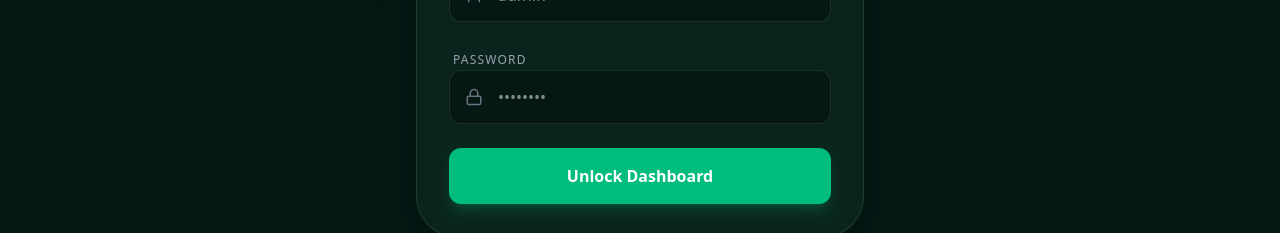
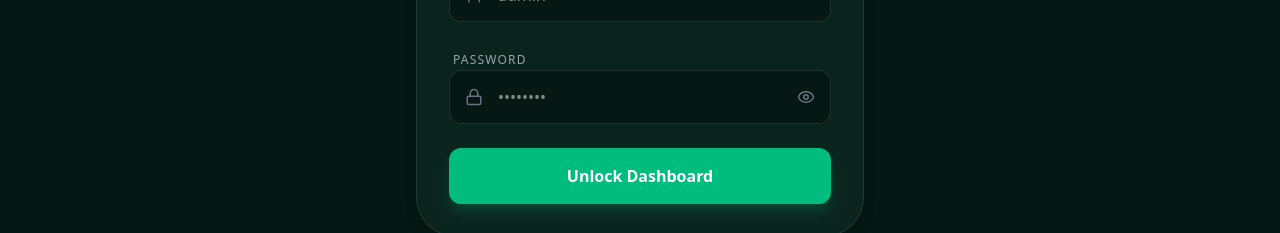
Before and after one commit to iamjitendrasuthar/Freelance-Portfolio, a Next.js app: page /login in a window 1280 px wide. Shown: the part 412-645 px from the top of the page. Built offline with nearby package versions, Linux system fonts and the light colour scheme.

Commit message:
eyeoff and on feature

```diff
--- a/app/globals.css
+++ b/app/globals.css
@@ -51,3 +51,19 @@ select:-webkit-autofill:focus {
   -webkit-text-fill-color: #ffffff !important;
   transition: background-color 5000s ease-in-out 0s;
 }
+
+.login-page-container input:-webkit-autofill,
+.login-page-container input:-webkit-autofill:hover,
+.login-page-container input:-webkit-autofill:focus,
+.login-page-container input:-webkit-autofill:active {
+  -webkit-box-shadow: 0 0 0 100px #051814 inset !important;
+
+  /* 2. Text color strictly white */
+  -webkit-text-fill-color: white !important;
+
+  /* 3. Font properties fix */
+  font-family: inherit !important;
+  font-size: inherit !important;
+
+  transition: background-color 5000s ease-in-out 0s;
+}
--- a/app/login/page.tsx
+++ b/app/login/page.tsx
@@ -3,12 +3,13 @@
 import { useState } from "react";
 import { useRouter } from "next/navigation";
 import { motion } from "framer-motion";
-import { Lock, User, Loader2 } from "lucide-react";
+import { Lock, User, Loader2, Eye, EyeOff } from "lucide-react"; // Eye icons add kiye
 import toast from "react-hot-toast";
 
 const LoginPage = () => {
   const [username, setUsername] = useState("");
   const [password, setPassword] = useState("");
+  const [showPassword, setShowPassword] = useState(false); // Password visibility state
   const [isLoading, setIsLoading] = useState(false);
   const router = useRouter();
 
@@ -25,9 +26,9 @@ const LoginPage = () => {
 
       if (res.ok) {
         toast.success("Welcome back, Admin!");
-        router.push("/admin/projects"); // Redirect to dashboard
+        router.push("/admin/projects");
       } else {
-        toast.error("Ghalat credentials hain!");
+        toast.error("Invalid username or password");
       }
     } catch (err) {
       toast.error("Something went wrong!");
@@ -37,7 +38,7 @@ const LoginPage = () => {
   };
 
   return (
-    <div className="min-h-screen bg-[#051814] flex items-center justify-center p-4 relative overflow-hidden">
+    <div className="login-page-container min-h-screen bg-[#051814] flex items-center justify-center p-4 relative overflow-hidden">
       {/* Background Glows */}
       <div className="absolute top-[-10%] left-[-10%] w-[40%] h-[40%] bg-emerald-500/10 blur-[120px] rounded-full" />
 
@@ -57,6 +58,7 @@ const LoginPage = () => {
         </div>
 
         <form onSubmit={handleLogin} className="space-y-6">
+          {/* Username Field */}
           <div className="space-y-2">
             <label className="text-xs text-gray-400 uppercase tracking-widest ml-1">
               Username
@@ -77,6 +79,7 @@ const LoginPage = () => {
             </div>
           </div>
 
+          {/* Password Field */}
           <div className="space-y-2">
             <label className="text-xs text-gray-400 uppercase tracking-widest ml-1">
               Password
@@ -87,13 +90,21 @@ const LoginPage = () => {
                 size={18}
               />
               <input
-                type="password"
+                type={showPassword ? "text" : "password"}
                 required
                 value={password}
                 onChange={(e) => setPassword(e.target.value)}
-                className="w-full bg-[#051814] border border-white/10 rounded-xl py-3.5 pl-12 pr-4 text-white focus:border-emerald-500 focus:outline-none transition-all"
+                className="w-full bg-[#051814] border border-white/10 rounded-xl py-3.5 pl-12 pr-12 text-white focus:border-emerald-500 focus:outline-none transition-all"
                 placeholder="••••••••"
               />
+              {/* Show/Hide Toggle Button */}
+              <button
+                type="button"
+                onClick={() => setShowPassword(!showPassword)}
+                className="absolute right-4 top-1/2 -translate-y-1/2 text-gray-500 hover:text-emerald-500 transition-colors cursor-pointer"
+              >
+                {showPassword ? <EyeOff size={18} /> : <Eye size={18} />}
+              </button>
             </div>
           </div>
 
```
